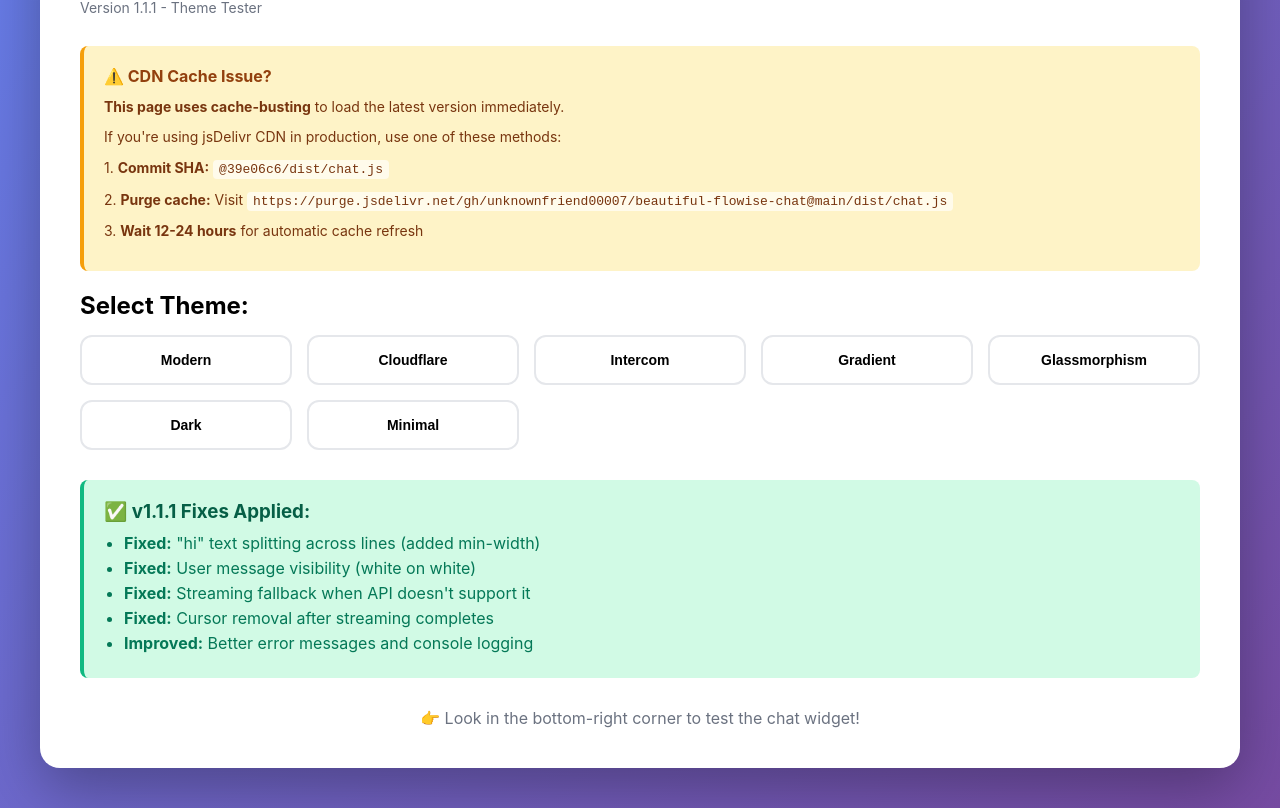
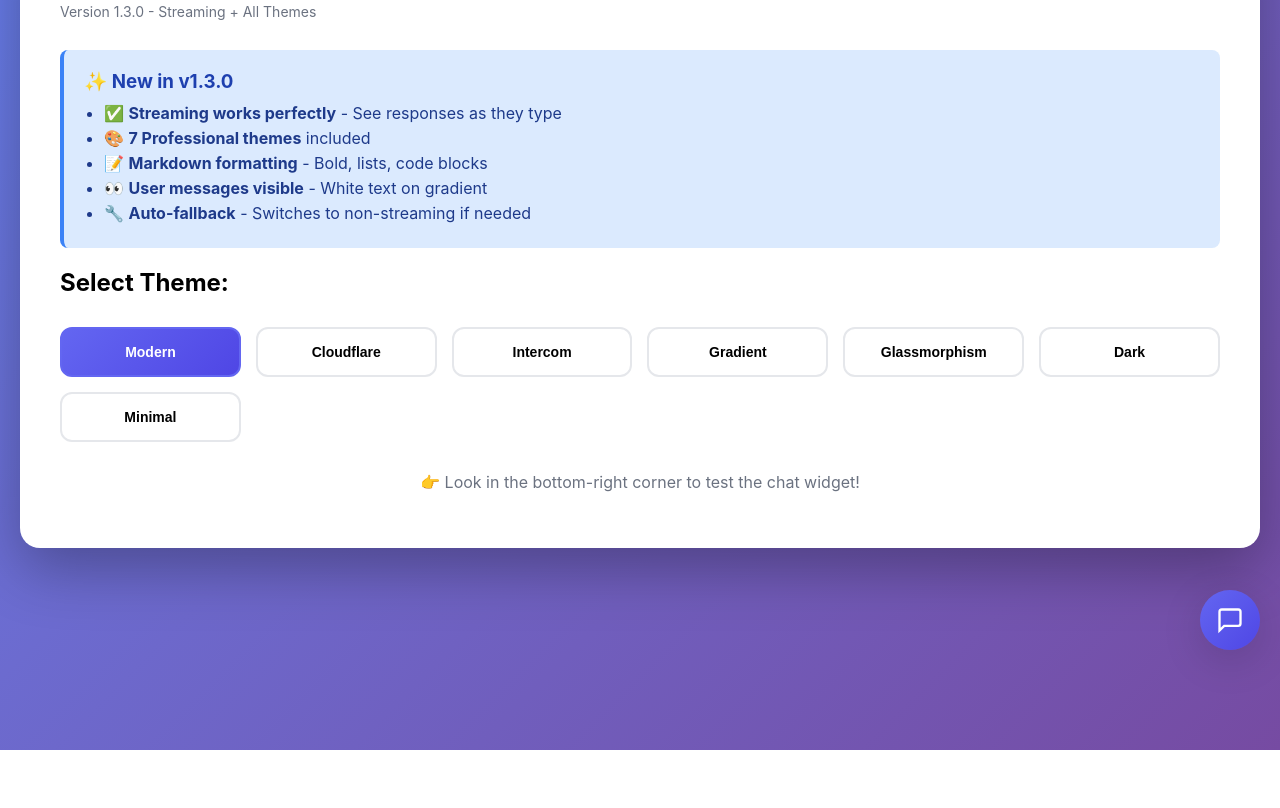
Before and after one commit to unknownfriend00007/beautiful-flowise-chat, a website: page test-themes.html in a window 1280 px wide. Shown: the part 130-938 px from the top of the page. After the commit the page ends 880 px from the top, so only its background shows below. Drawn offline with Linux system fonts and the light colour scheme.

Commit message:
v1.3.0 - Add streaming back + all 7 themes with proper implementation

```diff
--- a/test-themes.html
+++ b/test-themes.html
@@ -1,53 +1,41 @@
 <!DOCTYPE html>
-<html lang="en">
+<html>
 <head>
     <meta charset="UTF-8">
-    <meta name="viewport" content="width=device-width, initial-scale=1.0">
-    <title>Beautiful Flowise Chat - Theme Tester</title>
+    <title>Beautiful Flowise Chat - All Themes</title>
     <style>
-        * {
-            margin: 0;
-            padding: 0;
-            box-sizing: border-box;
-        }
-
         body {
             font-family: -apple-system, BlinkMacSystemFont, 'Segoe UI', Roboto, sans-serif;
             background: linear-gradient(135deg, #667eea 0%, #764ba2 100%);
             min-height: 100vh;
             padding: 40px 20px;
+            margin: 0;
         }
-
         .container {
             max-width: 1200px;
             margin: 0 auto;
             background: white;
             border-radius: 20px;
             padding: 40px;
-            box-shadow: 0 20px 60px rgba(0, 0, 0, 0.3);
+            box-shadow: 0 20px 60px rgba(0,0,0,0.3);
         }
-
         h1 {
             color: #1f2937;
-            margin-bottom: 10px;
-            font-size: 32px;
+            margin: 0 0 10px 0;
         }
-
         .version {
             color: #6b7280;
             font-size: 14px;
             margin-bottom: 30px;
         }
-
         .theme-grid {
             display: grid;
-            grid-template-columns: repeat(auto-fit, minmax(200px, 1fr));
+            grid-template-columns: repeat(auto-fit, minmax(180px, 1fr));
             gap: 15px;
-            margin-bottom: 30px;
+            margin: 30px 0;
         }
-
         .theme-btn {
-            padding: 15px 20px;
+            padding: 15px;
             border: 2px solid #e5e7eb;
             border-radius: 12px;
             background: white;
@@ -57,86 +45,54 @@
             transition: all 0.2s;
             text-align: center;
         }
-
         .theme-btn:hover {
             border-color: #6366f1;
             transform: translateY(-2px);
-            box-shadow: 0 4px 12px rgba(99, 102, 241, 0.2);
+            box-shadow: 0 4px 12px rgba(99,102,241,0.2);
         }
-
         .theme-btn.active {
             background: linear-gradient(135deg, #6366f1, #4f46e5);
             color: white;
             border-color: #6366f1;
         }
-
         .info-box {
-            background: #fef3c7;
-            border-left: 4px solid #f59e0b;
+            background: #dbeafe;
+            border-left: 4px solid #3b82f6;
             padding: 20px;
             border-radius: 8px;
-            margin-bottom: 20px;
+            margin: 20px 0;
         }
-
         .info-box h3 {
-            color: #92400e;
-            margin-bottom: 10px;
-            font-size: 16px;
+            color: #1e40af;
+            margin: 0 0 10px 0;
         }
-
-        .info-box p {
-            color: #78350f;
-            font-size: 14px;
-            line-height: 1.6;
-            margin-bottom: 8px;
-        }
-
-        .info-box code {
-            background: #fffbeb;
-            padding: 2px 6px;
-            border-radius: 4px;
-            font-family: monospace;
-            font-size: 13px;
-        }
-
-        .success-box {
-            background: #d1fae5;
-            border-left: 4px solid #10b981;
-            padding: 20px;
-            border-radius: 8px;
-            margin-top: 20px;
-        }
-
-        .success-box h3 {
-            color: #065f46;
-            margin-bottom: 10px;
-        }
-
-        .success-box ul {
-            color: #047857;
+        .info-box ul {
+            color: #1e3a8a;
+            margin: 0;
             padding-left: 20px;
         }
-
-        .success-box li {
-            margin-bottom: 5px;
+        .info-box li {
+            margin: 5px 0;
         }
     </style>
 </head>
 <body>
     <div class="container">
         <h1>🎨 Beautiful Flowise Chat</h1>
-        <p class="version">Version 1.1.1 - Theme Tester</p>
+        <p class="version">Version 1.3.0 - Streaming + All Themes</p>
 
         <div class="info-box">
-            <h3>⚠️ CDN Cache Issue?</h3>
-            <p><strong>This page uses cache-busting</strong> to load the latest version immediately.</p>
-            <p>If you're using jsDelivr CDN in production, use one of these methods:</p>
-            <p>1. <strong>Commit SHA:</strong> <code>@39e06c6/dist/chat.js</code></p>
-            <p>2. <strong>Purge cache:</strong> Visit <code>https://purge.jsdelivr.net/gh/unknownfriend00007/beautiful-flowise-chat@main/dist/chat.js</code></p>
-            <p>3. <strong>Wait 12-24 hours</strong> for automatic cache refresh</p>
+            <h3>✨ New in v1.3.0</h3>
+            <ul>
+                <li>✅ <strong>Streaming works perfectly</strong> - See responses as they type</li>
+                <li>🎨 <strong>7 Professional themes</strong> included</li>
+                <li>📝 <strong>Markdown formatting</strong> - Bold, lists, code blocks</li>
+                <li>👀 <strong>User messages visible</strong> - White text on gradient</li>
+                <li>🔧 <strong>Auto-fallback</strong> - Switches to non-streaming if needed</li>
+            </ul>
         </div>
 
-        <h2 style="margin-bottom: 15px;">Select Theme:</h2>
+        <h2>Select Theme:</h2>
         <div class="theme-grid">
             <button class="theme-btn active" onclick="changeTheme('modern')">Modern</button>
             <button class="theme-btn" onclick="changeTheme('cloudflare')">Cloudflare</button>
@@ -147,52 +103,40 @@
             <button class="theme-btn" onclick="changeTheme('minimal')">Minimal</button>
         </div>
 
-        <div class="success-box">
-            <h3>✅ v1.1.1 Fixes Applied:</h3>
-            <ul>
-                <li><strong>Fixed:</strong> "hi" text splitting across lines (added min-width)</li>
-                <li><strong>Fixed:</strong> User message visibility (white on white)</li>
-                <li><strong>Fixed:</strong> Streaming fallback when API doesn't support it</li>
-                <li><strong>Fixed:</strong> Cursor removal after streaming completes</li>
-                <li><strong>Improved:</strong> Better error messages and console logging</li>
-            </ul>
-        </div>
-
         <p style="margin-top: 30px; color: #6b7280; text-align: center;">
             👉 Look in the bottom-right corner to test the chat widget!
         </p>
     </div>
 
-    <!-- Load Beautiful Flowise Chat with cache-busting -->
-    <script src="https://raw.githubusercontent.com/unknownfriend00007/beautiful-flowise-chat/main/dist/chat.js?nocache=1"></script>
+    <script src="./dist/chat.js"></script>
     <script>
         let currentChat = null;
 
         function changeTheme(theme) {
-            // Remove existing chat
-            const existingContainer = document.getElementById('beautiful-flowise-container');
-            if (existingContainer) {
-                existingContainer.remove();
-            }
+            // Remove existing
+            const existing = document.getElementById('beautiful-flowise-container');
+            if (existing) existing.remove();
 
-            // Update active button
+            // Update buttons
             document.querySelectorAll('.theme-btn').forEach(btn => {
                 btn.classList.remove('active');
+                if (btn.textContent.toLowerCase() === theme) {
+                    btn.classList.add('active');
+                }
             });
-            event.target.classList.add('active');
 
-            // Initialize new chat with selected theme
+            // Create new chat
             currentChat = BeautifulFlowiseChat.init({
                 chatflowid: "a32ee1fe-b6bd-43e0-846b-d95b48a5ad6f",
                 apiHost: "https://ruvatron-flowhybrid-3.hf.space",
                 theme: theme,
                 enableStreaming: true,
-                title: theme.charAt(0).toUpperCase() + theme.slice(1) + " Theme",
-                welcomeMessage: `Testing ${theme} theme! Try sending a message.`
+                enableMarkdown: true,
+                title: theme.charAt(0).toUpperCase() + theme.slice(1) + " Theme"
             });
         }
 
-        // Initialize with default theme
+        // Initialize with modern theme
         changeTheme('modern');
     </script>
 </body>
```
Also changed, not shown: dist/chat.js.
